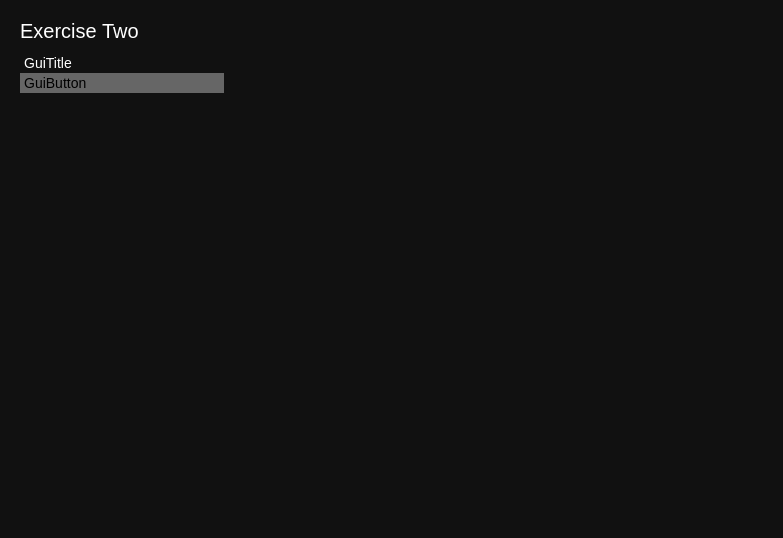
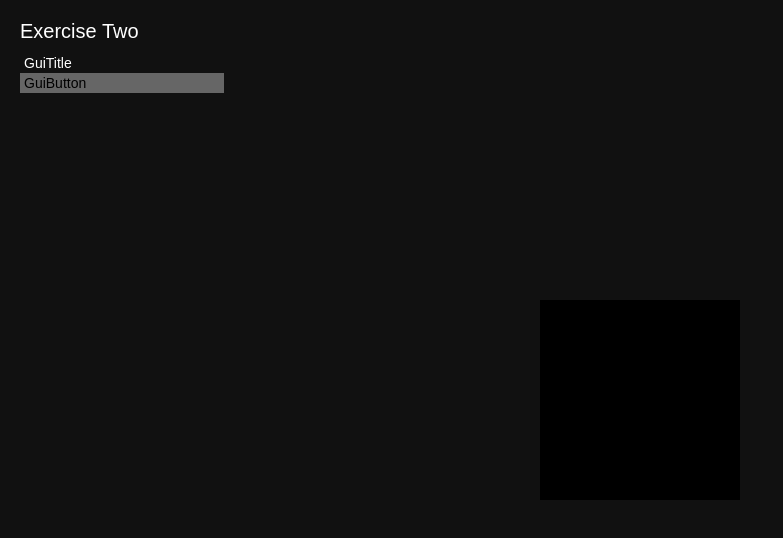
Before and after one commit to barnabysheeran/Tracer, a React app: page / in a window 1280 px wide. Shown: the whole page, without its empty margins (0-783 px from the left). Built offline with nearby package versions, Linux system fonts and the light colour scheme.

Commit message:
Add canvas and context

```diff
--- a/src/component/Application/index.js
+++ b/src/component/Application/index.js
@@ -3,9 +3,9 @@ import React from "react";
 import Gui from "./../Gui";
 import Visual from "./../Visual";
 
+import style from "./../../index.css";
+
 import "./../../favicon.ico";
-
-import style from "./../../index.css";
 
 export default class Application extends React.Component {
   constructor(props) {
--- a/src/component/Visual/index.js
+++ b/src/component/Visual/index.js
@@ -1,13 +1,52 @@
 import React from "react";
+
+import style from "./../../index.css";
 
 export default class Visual extends React.Component {
   constructor(props) {
     super(props);
+
+    // Canvas Reference
+    this.storeCanvasReference = this.storeCanvasReference.bind(this);
+  }
+
+  // _________________________________________________________________ Reference
+
+  storeCanvasReference(canvasElement) {
+    this.CANVAS = canvasElement;
+
+    // DEV
+    this.CANVAS.width = 200;
+    this.CANVAS.height = 200;
+
+    this.CANVAS.style.width = 200 + "px";
+    this.CANVAS.style.height = 200 + "px";
+
+    this.CANVAS.style.marginLeft = -100 + "px";
+    this.CANVAS.style.marginTop = -100 + "px";
+  }
+
+  // _____________________________________________________________________ Mount
+
+  componentDidMount() {
+    console.log("componentDidMount " + this.CANVAS);
+
+    // Context
+    this.CONTEXT = this.CANVAS.getContext("2d");
+
+    // DEV
+    this.CONTEXT.fillRect(0, 0, 200, 200);
   }
 
   // ____________________________________________________________________ Render
 
   render() {
-    return <div />;
+    return (
+      <div className={style.fullscreen}>
+        <div className={style.canvasHolder}>
+          <canvas className={style.canvas} ref={this.storeCanvasReference} />
+        </div>
+      </div>
+    );
   }
 }
--- a/src/index.css
+++ b/src/index.css
@@ -21,6 +21,16 @@ body {
   height: 100%;
 
   overflow: hidden;
+}
+
+.canvasHolder {
+  position: absolute;
+  left: 50%;
+  top: 50%;
+}
+
+.canvas {
+  position: absolute;
 }
 
 .guipagetitle {
```
